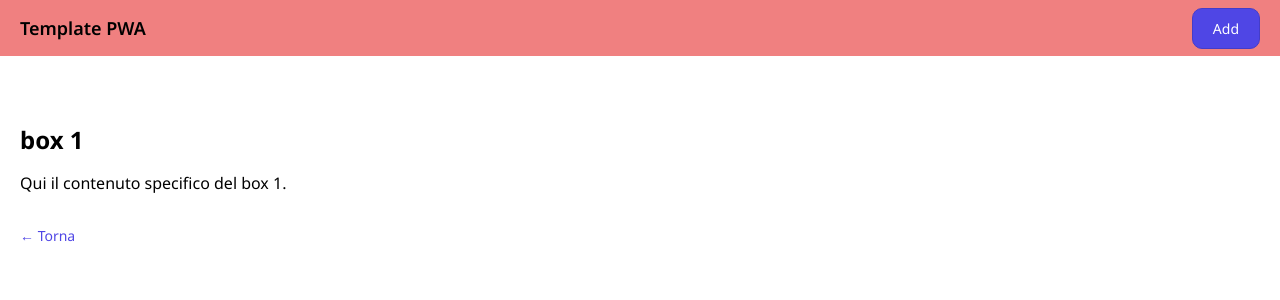
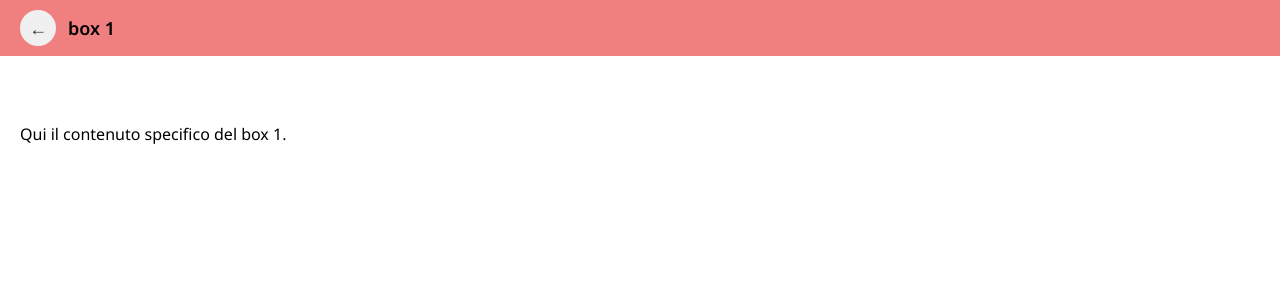
Before and after one commit to marcodv-dev/Cicardia, a React (Vite) app: page /dashboardBox/1 in a window 1280 px wide. Shown: the top 300 px of the page. Built offline with nearby package versions, Linux system fonts and the light colour scheme.

Commit message:
Header contestuale: indietro e titolo box nelle pagine di dettaglio

```diff
--- a/src/components/Header.tsx
+++ b/src/components/Header.tsx
@@ -1,4 +1,6 @@
 import { useState } from 'react'
+import { useLocation, useNavigate } from 'react-router-dom'
+import { boxes } from '../data/boxes'
 import BottomSheet from './modals/BottomSheet'
 
 interface HeaderProps {
@@ -7,16 +9,43 @@ interface HeaderProps {
 
 export default function Header({ hidden }: HeaderProps) {
   const [open, setOpen] = useState(false)
+  const navigate = useNavigate()
+  const { pathname } = useLocation()
+  const isBoxDetail = pathname.startsWith('/dashboardBox')
+  const box = isBoxDetail
+    ? boxes.find((b) => b.id === Number(pathname.split('/')[2]))
+    : undefined
 
   return (
     <>
-      <header className={`app-header${hidden ? ' app-header--hidden' : ''}`}>
-        <h1 className="app-header__title">Template PWA</h1>
-        <button type="button" className="btn md accent" onClick={() => setOpen(true)}>
-          Add
-        </button>
+      <header
+        className={`app-header${hidden ? ' app-header--hidden' : ''}${isBoxDetail ? ' app-header--detail' : ''}`}
+      >
+        {isBoxDetail ? (
+          <>
+            <button
+              type="button"
+              className="back-btn"
+              onClick={() => navigate('/dashboard')}
+            >
+              ←
+            </button>
+            <h1 className="app-header__title">{box?.title ?? 'Box'}</h1>
+          </>
+        ) : (
+          <>
+            <h1 className="app-header__title">Template PWA</h1>
+            <button
+              type="button"
+              className="btn md accent"
+              onClick={() => setOpen(true)}
+            >
+              Add
+            </button>
+          </>
+        )}
       </header>
-      <BottomSheet open={open} onClose={() => setOpen(false)} />
+      {!isBoxDetail && <BottomSheet open={open} onClose={() => setOpen(false)} />}
     </>
   )
 }
--- a/src/pages/Dashboard.tsx
+++ b/src/pages/Dashboard.tsx
@@ -30,7 +30,7 @@ export default function Dashboard() {
         {boxes.map((box) => (
           <div
             key={box.id}
-            className={`box shadow${pressedId === box.id ? ' box--pressed' : ''}`}
+            className={`box shadow${pressedId === box.id ? ' active' : ''}`}
             onClick={() => openBox(box.id)}
           >
             <label htmlFor={`box-${box.id}`}>{box.title}</label>
--- a/src/pages/DashboardBoxPage.tsx
+++ b/src/pages/DashboardBoxPage.tsx
@@ -1,4 +1,4 @@
-import { NavLink, useParams } from 'react-router-dom'
+import { useParams } from 'react-router-dom'
 import { boxes } from '../data/boxes'
 
 export default function DashboardBoxPage() {
@@ -9,20 +9,13 @@ export default function DashboardBoxPage() {
     return (
       <main className="page">
         <h2>Box non trovato</h2>
-        <NavLink to="/dashboard" className="back-link">
-          ← Torna alla dashboard
-        </NavLink>
       </main>
     )
   }
 
   return (
     <main className="page">
-      <h2>{box.title}</h2>
       <p>Qui il contenuto specifico del box {box.id}.</p>
-      <NavLink to="/dashboard" className="back-link">
-        ← Torna
-      </NavLink>
     </main>
   )
 }
--- a/src/style.css
+++ b/src/style.css
@@ -299,14 +299,26 @@ button,input,select,textarea,.bottom-nav__link,a{
 .box.shadow{
   box-shadow: 0 4px 12px rgba(0, 0, 0, 0.03);
 }
+.box::after {
+  content: "";
+  position: absolute;
+  top: -1px;
+  left: -1px;
+  right: -1px;
+  bottom: -1px;
+  border-radius: 20px;
+  /* Colore/Gradiente del bordo attivo */
+  border: 1px solid #443dc8;
 
-.box{
-  cursor: pointer;
-  transition: transform 0.15s ease;
+  /* Maschera */
+  clip-path: inset(0 100% 0 100%);
+  transition: clip-path 0.3s ease-in-out;
+  pointer-events: none;
 }
-
-.box--pressed{
-  transform: scale(0.92);
+/* Stato attivo al click */
+.box.active::after {
+  /* Scopre il bordo */
+  clip-path: inset(0 0 0 0);
 }
 
 .back-link{
@@ -320,3 +332,24 @@ button,input,select,textarea,.bottom-nav__link,a{
 .back-link:active{
   opacity: 0.6;
 }
+
+.app-header--detail{
+  justify-content: flex-start;
+  gap: 12px;
+}
+
+.back-btn{
+  width: 36px;
+  height: 36px;
+  border-radius: 50%;
+  border: none;
+  background-color: #f0f0f0;
+  color: #333333;
+  font-size: 18px;
+  line-height: 1;
+  cursor: pointer;
+}
+
+.back-btn:active{
+  transform: scale(0.9);
+}
```
